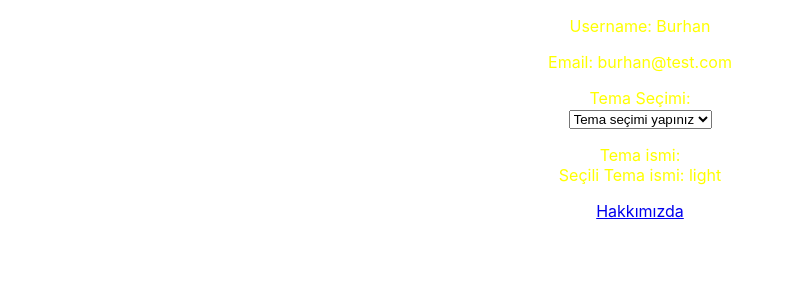
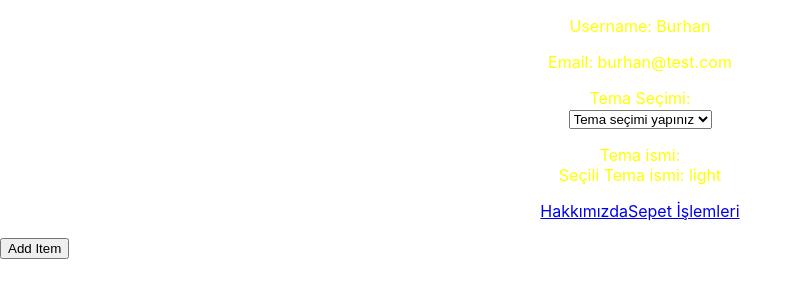
Before and after one commit to neominalsolutions/ReactJsContextAPI, a React (Create React App) app: page /cart-items in a window 1280 px wide. Shown: the top 300 px of the page, without its empty margins (0-802 px from the left). Built offline with nearby package versions, Linux system fonts and the light colour scheme.

Commit message:
CardReducer

```diff
--- a/src/App.js
+++ b/src/App.js
@@ -2,7 +2,10 @@ import { useContext } from 'react';
 import { Route, Routes } from 'react-router';
 import { Link } from 'react-router-dom';
 import './App.css';
+import AboutPage from './pages/AboutPage';
+import CardPage from './pages/CardPage';
 import UserProfilePage from './pages/UserProfilePage';
+import { CardProvider } from './store/contexts/CardContext';
 import { ThemeProvider } from './store/contexts/ThemeContext';
 
 //ThemeProvider App.js dosyasında en dışa sararsak içinde kaç adet child component varsa otomatik olarak state değişikliğini algılamış olur.
@@ -14,16 +17,21 @@ function App() {
   // arka plan regi seçilen temeaya göre değişsin diyoruz.
   return (
 
+
+    <CardProvider>
       <ThemeProvider>
-      <div className="App" style={{color:'yellow'}} >
+        <div className="App" style={{ color: 'yellow' }} >
           <UserProfilePage />
           <Link to="about" >Hakkımızda</Link>
+          <Link to="cart-items" >Sepet İşlemleri</Link>
         </div>
 
         <Routes>
-        <Route path="/about" element={<div>About Page <Link to="/">Home</Link> </div>}></Route>
+          <Route path="/cart-items" element={<CardPage />}></Route>
+          <Route path="/about" element={<AboutPage />}></Route>
         </Routes>
       </ThemeProvider>
+    </CardProvider>
 
   );
 }
--- /dev/null
+++ b/src/pages/AboutPage.js
@@ -0,0 +1,20 @@
+import React, { useContext } from 'react';
+import { Link } from 'react-router-dom';
+import CardContext from '../store/contexts/CardContext';
+
+function AboutPage() {
+
+    const { cardItems } = useContext(CardContext);
+
+    console.log('cardItems', cardItems);
+
+    return <div>About Page
+
+        <Link to="/">Home</Link>
+
+
+
+    </div>;
+}
+
+export default AboutPage;
--- /dev/null
+++ b/src/pages/CardPage.js
@@ -0,0 +1,74 @@
+import React, { useContext, useEffect, useReducer } from 'react';
+import CardContext from '../store/contexts/CardContext';
+import CardReducer, { initailCardItems } from '../store/reducers/CardReducer';
+
+function CardPage() {
+
+    // dispatch ile card reducer içerisinde bir action tetikleriz ve buna göre state yani cardItems değişimi sağlamış oluruz.
+
+    const [cardItems,dispatch]  =  useReducer(CardReducer,initailCardItems);
+    const {setCardItems} = useContext(CardContext);
+
+    useEffect(() => {
+
+        // sayfa yüklenirken fetch ile veri çekeriz.
+
+        console.log('ilk sayfa açıldığında çalıştı ve sadece 1 kereye mahsus çalıştı');
+
+    }, []);
+
+    useEffect(() => {
+        console.log('cardItems', cardItems);
+        // cardItems dinle ve cardItems değişiminde state güncelle
+        // bu sayfaya useContext bağlayarak reducer içinde operasyonlar bittikten sonrada global cardItems state güncelledik.
+        setCardItems(cardItems);
+        console.log('cardItems reducerdan her değişiminde çalıştı')
+        // eğer useEffect bir değer bağlarsak bu değişken değerinin her değişiminde useEffect çalışır.
+        // reducerdan state değişimi gerçekleşince useEffect çalışması garanti olduğu için tam bu noktada son güncel card state setCartItems ile context üzerinden güncelleriz.
+
+
+    }, [cardItems])
+
+    const AddItem = () => {
+
+        const id = cardItems.length + 1;
+
+        const payload = {
+            id:id,
+            name:'Kola',
+            price:10,
+            quantity:2
+        };
+
+        dispatch({type:'ITEM_ADD',payload}); // işi reducer'a dispatch özel fonksiyonu ile devrediyoruz. state item eklenip sil,ineceğine reducer karar verecek.type göre state üzerinden ekstra bir işlem yapıcak. state değiştiricek güncelleyecek ve güncel değişen state cartItems isminde ulaşacağız. cartItems aşağıda map ile yazdırdık.
+        // dispatch işleminden sonra direk setState ile state güncellemeye çalışmayalım. dispacth işlemi asenkron çalışan bir işlem o yüzden son güncel card bilgisine anında erişemediğimizden 1 item geriden gidiyoruz.
+        // setCardItems(cardItems);
+    }
+
+    const removeItem = (id) => {
+
+        alert('id' + id);
+
+        const payload = {
+            id:id
+        };
+
+        dispatch({type:'ITEM_REMOVE',payload});
+    }
+
+  return <div>
+
+        <ul>
+            {
+                cardItems.map((item,key) => {
+                    return <li key={key}>{item.name} <button onClick={() => removeItem(item.id)}>x</button> </li>
+                })
+            }
+
+        </ul>
+
+      <button onClick={AddItem}>Add Item</button>
+  </div>;
+}
+
+export default CardPage;
--- a/src/pages/UserProfilePage.js
+++ b/src/pages/UserProfilePage.js
@@ -1,13 +1,15 @@
-import React, { useContext } from 'react';
+import React, { useContext, useEffect, useReducer } from 'react';
 import SelectedTheme from '../components/SelectedTheme';
 import ThemeDropdown from '../components/ThemeDropdown';
 import ThemeContext from '../store/contexts/ThemeContext';
+import cardReducer, { initailCardItems } from '../store/reducers/CardReducer';
 
 function UserProfilePage() {
 
     // ThemeDropdown da değişen state değerine UserProfilePage component içerisinden useContext kullanrak ulaştık.
     let {theme} = useContext(ThemeContext);
-    console.log('theme', theme);
+
+
 
     return <div style={{backgroundColor:theme.color}}>
 
--- /dev/null
+++ b/src/store/contexts/CardContext.js
@@ -0,0 +1,25 @@
+import { createContext, useState } from "react";
+
+const CardContext = createContext();
+
+export const CardProvider = ({children}) => {
+
+    // setCardItems state değiştirir.
+    // cardItems değişen state global olarak erişmemizi sağlar.
+
+    const [cardItems, setCardItems] = useState([]);
+    // seçili olan temamızı context state aldık.
+
+    let values = {
+        cardItems,
+        setCardItems
+    };
+
+    // başka componentlere state taşımak için values olarak bir değişken ayarladık
+    // children ile alt komponentleri provider içerisine sardık.
+
+    return <CardContext.Provider value={values}>{children}</CardContext.Provider>
+
+}
+
+export default CardContext;
--- /dev/null
+++ b/src/store/reducers/CardReducer.js
@@ -0,0 +1,44 @@
+// reducer demek bir nesnede bir değişikilk olduğunda bu değişikliği ilgili componentlere aktarılmasını sağlayan yardımcı bir servis.
+
+import { useContext } from "react";
+import CardContext from "../contexts/CardContext";
+
+// State => Reducer => Componnent
+
+// Sepet işlemleri için bu reducer js dosyasını kullanacağız.
+
+export const initailCardItems = []; // uygulama ilk açıldığında hiç bir sepette ürün yok.
+
+// eğer sepetimize bir ürün ekleyecek ise bu durum ITEM_ADD ile bu takip edeceğiz.
+// eğer seppeten ürün çıkartacak isek bu durumda bunu ITEM_REMOVE ile takip edeceğiz.
+
+// eğer operasyon bazlı ekleme,silme, güncelleme,seçim yapma, arama, filterele vs bir çok state değiştiren durum varsa bu durumda ThemeContext yaptığımız gibi setTheme ile state tek tek değiştirmek işimizi zorlaştıracak ve karmaşık bir kod yazmamıza sebep olacaktır. Bu gibi durumlarda useReducer kullanarak operasyon bazlı yani type bazlı state değişimini reducerlar üzerinden yönetiriz.
+
+// Reducer ile state globalde değil localde güncellenir. Localde değişen bu state context ile aktif hale getirerek global state çekeriz.
+
+const CardReducer = (state, action) => {
+
+    console.log('action',action);
+    console.log('state',state);
+
+
+    switch (action.type) {
+      case "ITEM_ADD":
+          // push ile yeni item
+
+          state =  [... state,action.payload];
+
+       return state;
+      case "ITEM_REMOVE":
+          // filter işi
+
+          state = state.filter(x=> x.id != action.payload.id);
+
+          return state;
+      default:
+        return state;
+    }
+  };
+
+
+  export default CardReducer;
```
Lines whose indentation alone changed are shown as unchanged.
